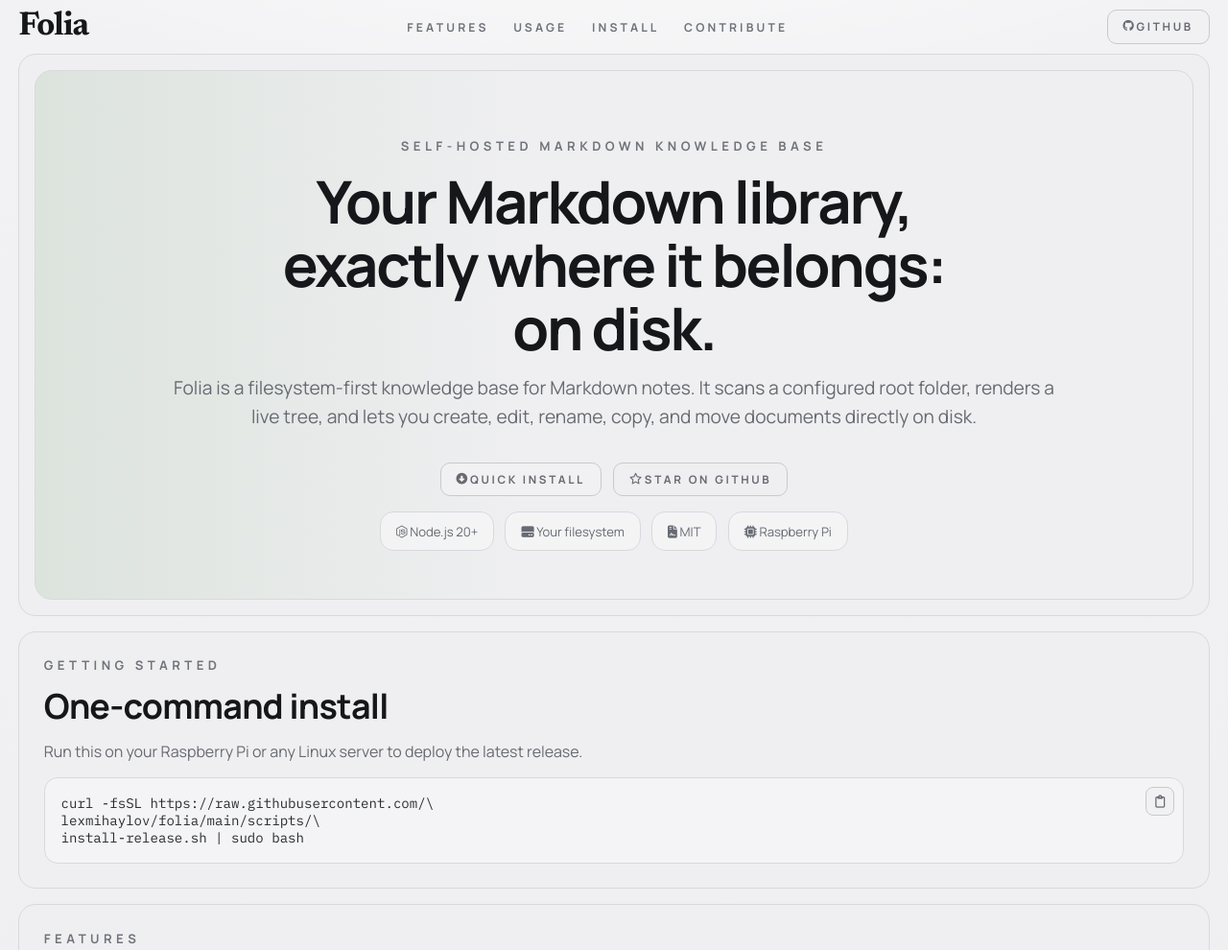
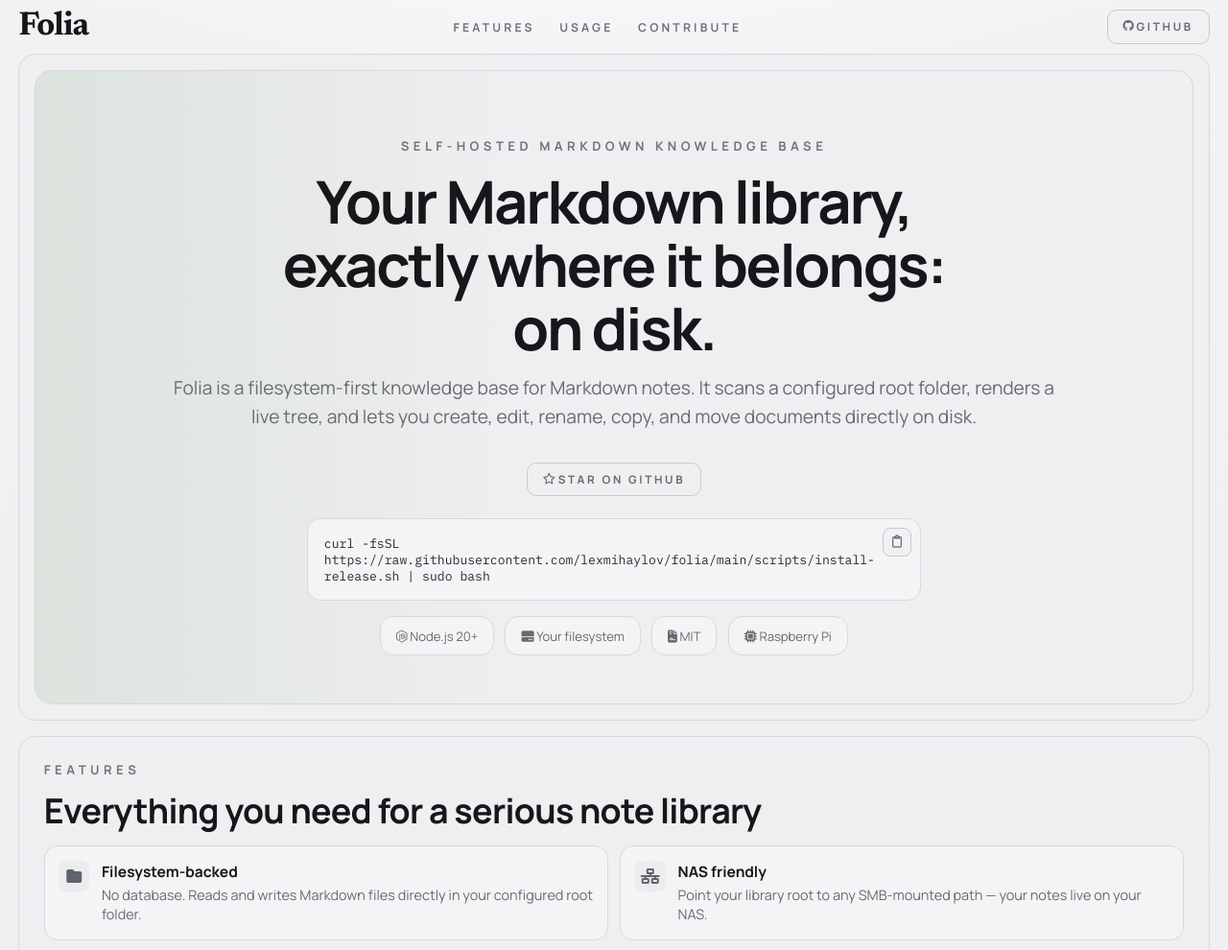
Before and after one commit to lexmihaylov/folia.github.io, a plain HTML site: page index.html in a window 1280 px wide. Shown: the top 990 px of the page at 96% size. Drawn offline with Linux system fonts and the light colour scheme.

Commit message:
Move install command into hero section for immediate visibility

```diff
--- a/index.html
+++ b/index.html
@@ -78,7 +78,6 @@
         <nav class="top-nav" aria-label="Main navigation">
           <a href="#features">Features</a>
           <a href="#usage">Usage</a>
-          <a href="#install">Install</a>
           <a href="#contribute">Contribute</a>
         </nav>
         <a class="btn btn-small" href="https://github.com/lexmihaylov/folia" target="_blank" rel="noreferrer" aria-label="Folia on GitHub"><i class="fa-brands fa-github" aria-hidden="true"></i> GitHub</a>
@@ -94,8 +93,13 @@
             Folia is a filesystem-first knowledge base for Markdown notes. It scans a configured root folder, renders a live tree, and lets you create, edit, rename, copy, and move documents directly on disk.
           </p>
           <div class="hero-cta">
-            <a class="btn" href="#install" aria-label="Quick Install Folia"><i class="fa-solid fa-circle-down" aria-hidden="true"></i> Quick Install</a>
             <a class="btn btn-ghost" href="https://github.com/lexmihaylov/folia" target="_blank" rel="noreferrer" aria-label="Star Folia on GitHub"><i class="fa-regular fa-star" aria-hidden="true"></i> Star on GitHub</a>
+          </div>
+          <div class="hero-code">
+            <div class="code-card">
+              <button class="copy-btn" aria-label="Copy install command"><i class="fa-regular fa-clipboard"></i></button>
+              <pre><code id="install-cmd">curl -fsSL https://raw.githubusercontent.com/lexmihaylov/folia/main/scripts/install-release.sh | sudo bash</code></pre>
+            </div>
           </div>
           <ul class="hero-meta">
             <li><i class="fa-brands fa-node-js" aria-hidden="true"></i> Node.js 20+</li>
@@ -103,18 +107,6 @@
             <li><i class="fa-solid fa-file-contract" aria-hidden="true"></i> MIT</li>
             <li><i class="fa-solid fa-microchip" aria-hidden="true"></i> Raspberry Pi</li>
           </ul>
-        </div>
-      </section>
-
-      <section id="install" class="section install-section">
-        <div class="section-label">GETTING STARTED</div>
-        <h2>One-command install</h2>
-        <p class="section-desc">Run this on your Raspberry Pi or any Linux server to deploy the latest release.</p>
-        <div class="code-card">
-          <button class="copy-btn" aria-label="Copy install command"><i class="fa-regular fa-clipboard"></i></button>
-          <pre><code id="install-cmd">curl -fsSL https://raw.githubusercontent.com/\
-lexmihaylov/folia/main/scripts/\
-install-release.sh | sudo bash</code></pre>
         </div>
       </section>
 
@@ -232,7 +224,7 @@
           <p>Clone the repo, explore the docs, or contribute on GitHub.</p>
           <div class="hero-cta" style="justify-content: center">
             <a class="btn" href="https://github.com/lexmihaylov/folia" target="_blank" rel="noreferrer" aria-label="View Folia on GitHub"><i class="fa-brands fa-github" aria-hidden="true"></i> View on GitHub</a>
-            <a class="btn btn-ghost" href="#install" aria-label="Install Folia now"><i class="fa-solid fa-circle-down" aria-hidden="true"></i> Install Now</a>
+            <a class="btn btn-ghost" href="#" aria-label="Install Folia now"><i class="fa-solid fa-circle-down" aria-hidden="true"></i> Install Now</a>
           </div>
         </div>
       </section>
--- a/script.js
+++ b/script.js
@@ -25,8 +25,7 @@
 
   const groups = [
     { selector: '.hero-inner > *', anim: 'blur-reveal', stagger: 130 },
-    { selector: '.install-section .section-label, .install-section h2, .install-section .section-desc', anim: 'fade-up', stagger: 100 },
-    { selector: '.install-section .code-card', anim: 'fade-up', stagger: 0 },
+    { selector: '.hero-code', anim: 'fade-up', stagger: 0 },
     { selector: '.feat', anim: 'slide-in', stagger: 80, dir: (i) => i % 2 === 0 ? 'left' : 'right' },
     { selector: '.usage-section .usage-card', anim: 'fade-up', stagger: 150 },
     { selector: '.contribute-section .usage-card', anim: 'fade-up', stagger: 150 },
--- a/styles.css
+++ b/styles.css
@@ -231,6 +231,16 @@
   gap: 0.75rem;
 }
 
+.hero-code {
+  max-width: 640px;
+  margin: 1.4rem auto 0;
+  text-align: left;
+}
+
+.hero-code .code-card {
+  font-size: 0.82rem;
+}
+
 .hero-meta {
   margin: 1rem auto 0;
   padding: 0;
```
